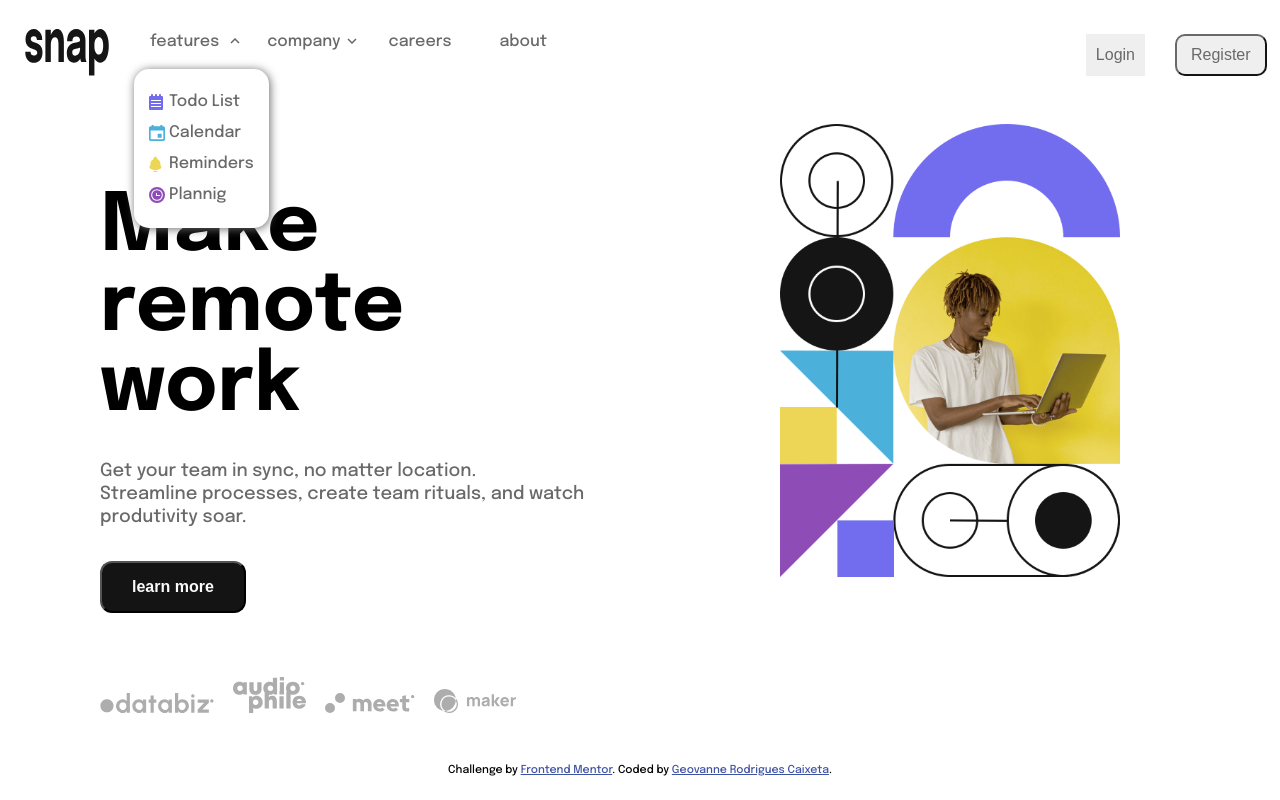
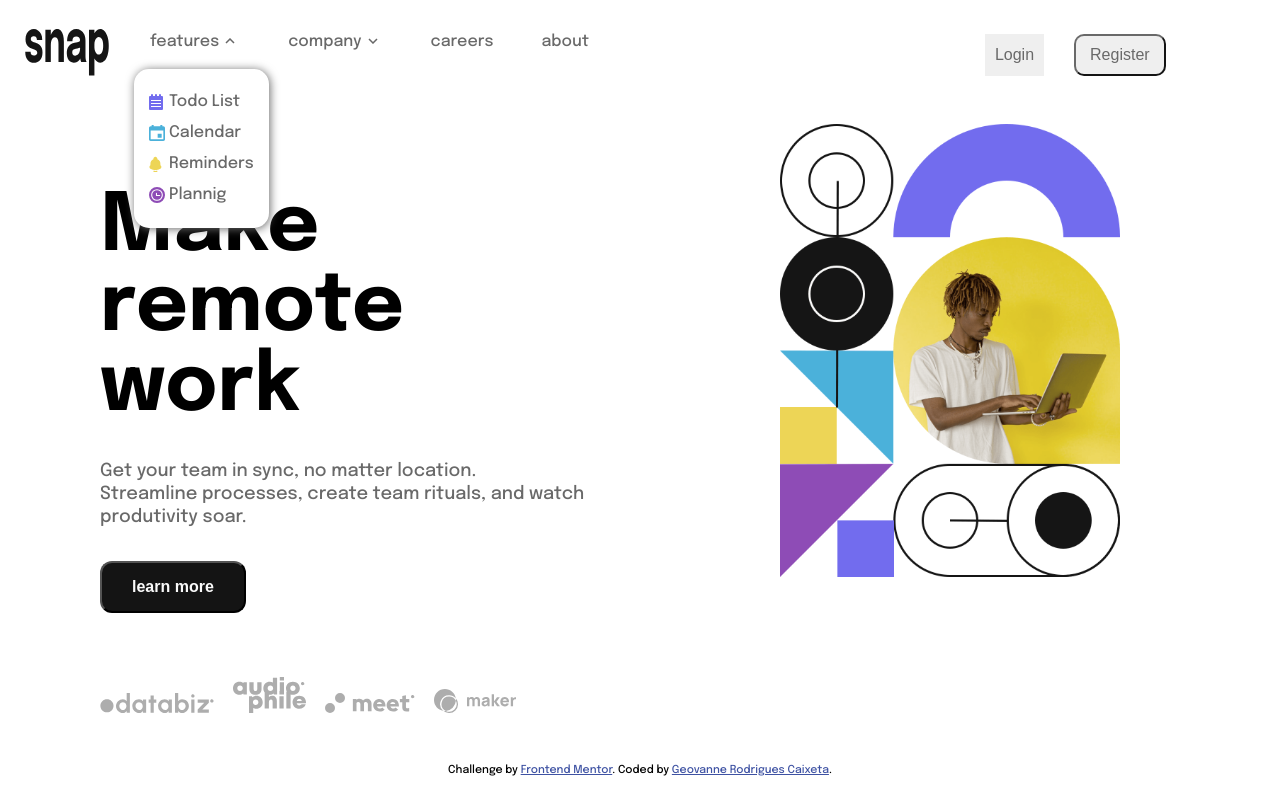
Before and after one commit to Geovanne1/intro_section, a plain HTML site: page index.html in a window 1280 px wide. Both pictures are taken after a click on the item "features". Drawn offline with Linux system fonts and the light colour scheme.

Commit message:
resolvendo bugs com tradução
esse versão corrige a posição de algumas elementos que estavam ocupando o mesmo espaço

```diff
--- a/src/css/header.css
+++ b/src/css/header.css
@@ -1,7 +1,7 @@
 header {
   display: flex;
+  margin-bottom: 3rem;
   width: auto;
-  margin-bottom: 3rem;
 }
 
 .navegacao {
@@ -19,24 +19,24 @@ header {
 }
 
 .item {
-  list-style: none;
-  padding-left: 1rem;
-  padding-right: 2rem;
-  text-decoration: none;
   color: hsl(0, 0%, 41%);
   font-size: 16px;
+  list-style: none;
+  padding-right: 2rem;
+  padding-left: 1rem;
   position: relative;
+  text-decoration: none;
 }
 
 .item:hover {
+  color: #000;
+  cursor: pointer;
   font-weight: bold;
-  cursor: pointer;
-  color: #000;
 }
 
 .item a {
+  color: hsl(0, 0%, 41%);
   text-decoration: none;
-  color: hsl(0, 0%, 41%);
 }
 
 .item a:hover {
@@ -44,41 +44,63 @@ header {
 }
 
 .seta_baixo {
-  background-image: url(../images/icon-arrow-down.svg);
-  background-repeat: no-repeat;
-  background-position: 6rem 4px;
+  display: flex;
+  flex-direction: row;
+  margin-right: 5px;
+}
+
+.seta_baixo:after {
+  content: "";
+  display: inline-block;
+  background: url(../images/icon-arrow-down.svg) no-repeat top right;
+  margin-top: 4px;
+  margin-left: 2px;
+  height: 12px;
+  width: 14px;
 }
 
 .seta_cima {
-  background-image: url(../images/icon-arrow-up.svg);
-  background-repeat: no-repeat;
-  background-position: 6rem 4px;
+  display: flex;
+  flex-direction: row;
+  margin-right: 5px;
+}
+
+.seta_cima:after {
+  content: "";
+  display: inline-block;
+  background: url(../images/icon-arrow-up.svg) no-repeat top right;
+  margin-top: 4px;
+  margin-left: 2px;
+  height: 12px;
+  width: 14px;
 }
 
 .login {
+  background-color: none;
   display: flex;
-  margin-left: 75%;
+  flex-direction: row;
+  margin-left: 50%;
   margin-top: 0rem;
-  flex-direction: row;
 }
 
 .botao {
+  background-color: none;
   color: hsl(0, 0%, 41%);
   font-size: 16px;
+  justify-self: flex-end;
   margin: 0px 15px;
-  justify-self: flex-end;
 }
 
 .botao_login {
+  border: none;
   padding: 6px 10px;
-  border: none;
 }
 
 .botao_register {
-  padding: 10px 14px;
-  border-radius: 10px;
   border: 1px 1px;
   border-color: hsl(0, 0%, 41%);
+  border-radius: 10px;
+  padding: 10px 14px;
 }
 
 .botao_menu {
@@ -92,23 +114,23 @@ header {
 /* lista dinamica*/
 
 .card {
-  position: absolute;
   background: white;
+  border-radius: 15px;
   box-shadow: 1px 1px 10px hsl(0, 0%, 41%);
   padding: 10px 15px;
-  border-radius: 15px;
+  position: absolute;
 }
 
 .card_feature {
+  display: none;
   margin: 35px 0px;
-  display: none;
   transition: 0.5s;
 }
 
 .card_company {
+  display: none;
+  margin-left: 10rem;
   margin-top: 35px;
-  margin-left: 10rem;
-  display: none;
   transition: 0.5s;
 }
 
@@ -117,8 +139,8 @@ header {
 }
 
 .icon a {
+  color: hsl(0, 0%, 41%);
   text-decoration: none;
-  color: hsl(0, 0%, 41%);
 }
 
 .icon a:hover {
@@ -127,72 +149,74 @@ header {
 }
 
 .list {
-  padding-left: 20px;
   background-image: url(../images/icon-todo.svg);
   background-repeat: no-repeat;
+  padding-left: 20px;
 }
 
 .calendar {
-  padding-left: 20px;
   background-image: url(../images/icon-calendar.svg);
   background-repeat: no-repeat;
+  padding-left: 20px;
 }
 
 .reminders {
-  padding-left: 20px;
   background-image: url(../images/icon-reminders.svg);
   background-repeat: no-repeat;
+  padding-left: 20px;
 }
 
 .planning {
-  padding-left: 20px;
   background-image: url(../images/icon-planning.svg);
   background-repeat: no-repeat;
+  padding-left: 20px;
 }
 
 @media screen and (max-width: 748px) {
   header {
     justify-content: space-between;
+    margin: 0px;
     width: auto;
-    margin: 0px;
   }
 
   .botao_menu {
+    background-color: none;
+    border: none;
+    display: block;
     margin-top: 1.7rem;
     margin-right: 1rem;
-    border: none;
     position: relative;
-    display: block;
   }
 
   .botao_close {
+    background-color: none;
+    border: none;
+    display: none;
     margin-top: 1.7rem;
     margin-right: 1rem;
     position: relative;
-    border: none;
-    display: none;
   }
 
   .navegacao {
+    margin-left: 35%;
     position: absolute;
-    margin-left: 35%;
   }
 
   .card_navegacao {
-    margin-top: 0px;
+    align-items: end;
+    background: white;
     display: flex;
-    align-items: end;
     flex-direction: column;
     height: 100%;
+    margin-top: 0px;
     padding: 80px 50px 400px 0px;
-    background: white;
   }
 
   .itens {
+    align-items: start;
     display: flex;
     flex-direction: column;
     margin-top: 0px;
-    align-items: start;
   }
 
   .item {
@@ -201,20 +225,20 @@ header {
   }
 
   .card {
+    border-radius: 0px;
+    box-shadow: none;
+    margin: 2px;
+    padding: 2px 50px;
     position: relative;
-    box-shadow: none;
-    padding: 2px 50px;
-    border-radius: 0px;
     transition: none;
-    margin: 2px;
   }
 
   .login {
-    position: relative;
     align-items: center;
+    flex-direction: column;
     margin-top: 25px;
     margin-left: 2%;
-    flex-direction: column;
+    position: relative;
   }
 
   .botao {
--- a/src/css/main.css
+++ b/src/css/main.css
@@ -14,8 +14,8 @@
 
 main h1 {
   font-size: 80px;
+  font-weight: bold;
   padding-bottom: 2rem;
-  font-weight: bold;
 }
 
 main h1::first-letter {
@@ -27,28 +27,28 @@ main h1::first-letter {
 }
 
 main p {
+  color: hsl(0, 0%, 41%);
   font-size: 18px;
-  color: hsl(0, 0%, 41%);
   line-height: 23px;
 }
 
 .botao_corpo {
+  background: hsl(0, 0%, 8%);
+  border-radius: 12px;
+  color: hsl(0, 0%, 98%);
   cursor: pointer;
   font-size: 16px;
-  color: hsl(0, 0%, 98%);
+  font-weight: bold;
+  margin-bottom: 4rem;
   padding: 15px 30px;
-  border-radius: 12px;
-  font-weight: bold;
   transition: 0.5s;
-  background: hsl(0, 0%, 8%);
-  margin-bottom: 4rem;
 }
 
 .botao_corpo:hover {
   background: hsl(0, 0%, 98%);
   color: hsl(0, 0%, 8%);
+  border: 1px 1px hsl(0, 0%, 41%);
   transition: 0.5s;
-  border: 1px 1px hsl(0, 0%, 41%);
 }
 
 .clients {
@@ -60,8 +60,8 @@ main p {
 }
 
 .image {
+  padding-left: 5rem;
   width: 50%;
-  padding-left: 5rem;
 }
 
 .image_desktop {
@@ -75,27 +75,27 @@ main p {
 @media screen and (max-width: 748px) {
 
   .corpo{
+    align-items: center;
     flex-direction: column;
-    align-items: center;
     justify-content: center;
   }
 
   .card_corpo{
+    padding-right: 0px;
     width: 100%;
-    padding-right: 0px;
   }
 
   main h1 {
+    font-size: 25px;
     margin-top: 2rem;
     padding-bottom: 1rem;
     text-align: center;
-    font-size: 25px;
   }
 
   main p {
-    text-align: center;
     font-size: 16px;
     margin: 0px 2px;
+    text-align: center;
   }
 
   .card_corpo {
@@ -116,7 +116,7 @@ main p {
   }
 
   .image_client{
+    margin-left: 3%;
     width: 17%;
-    margin-left: 3%;
   }
 }
```
